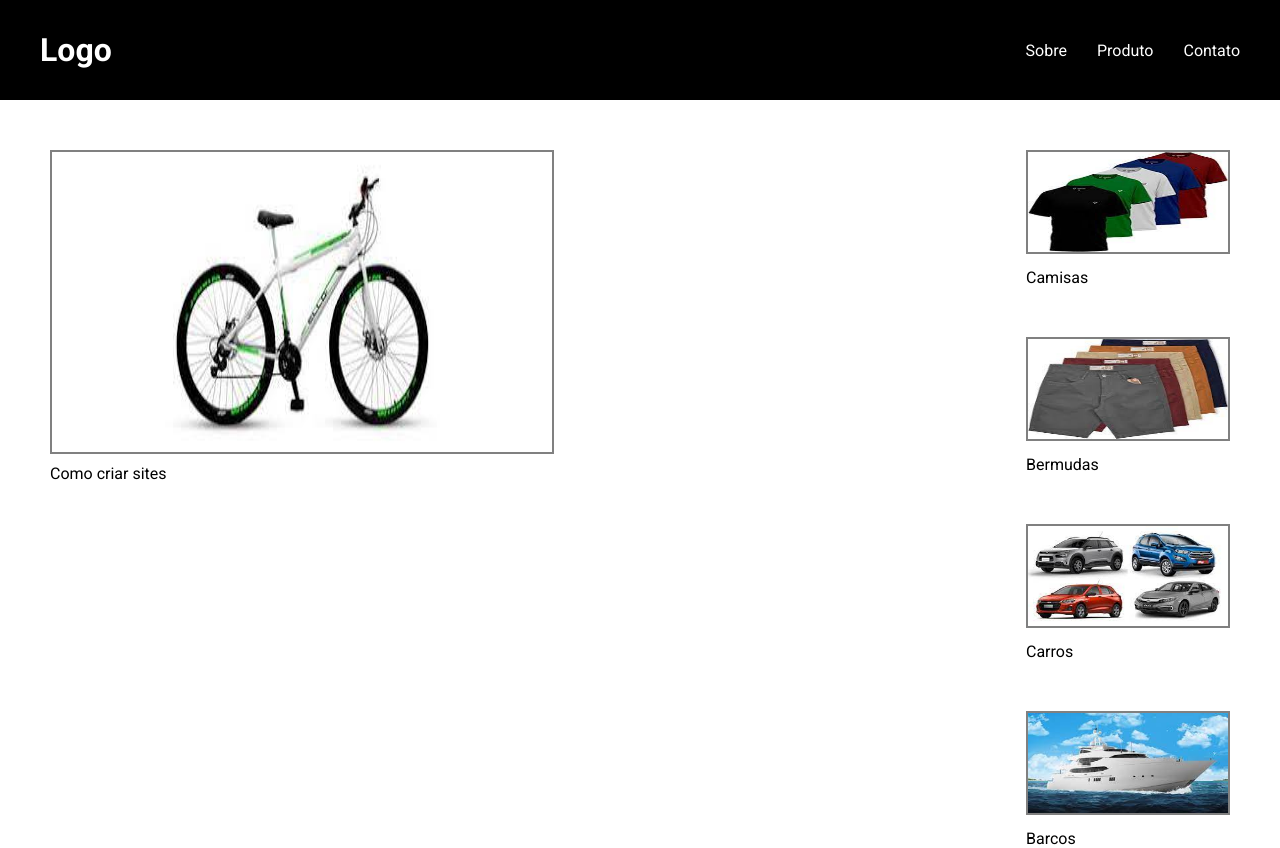
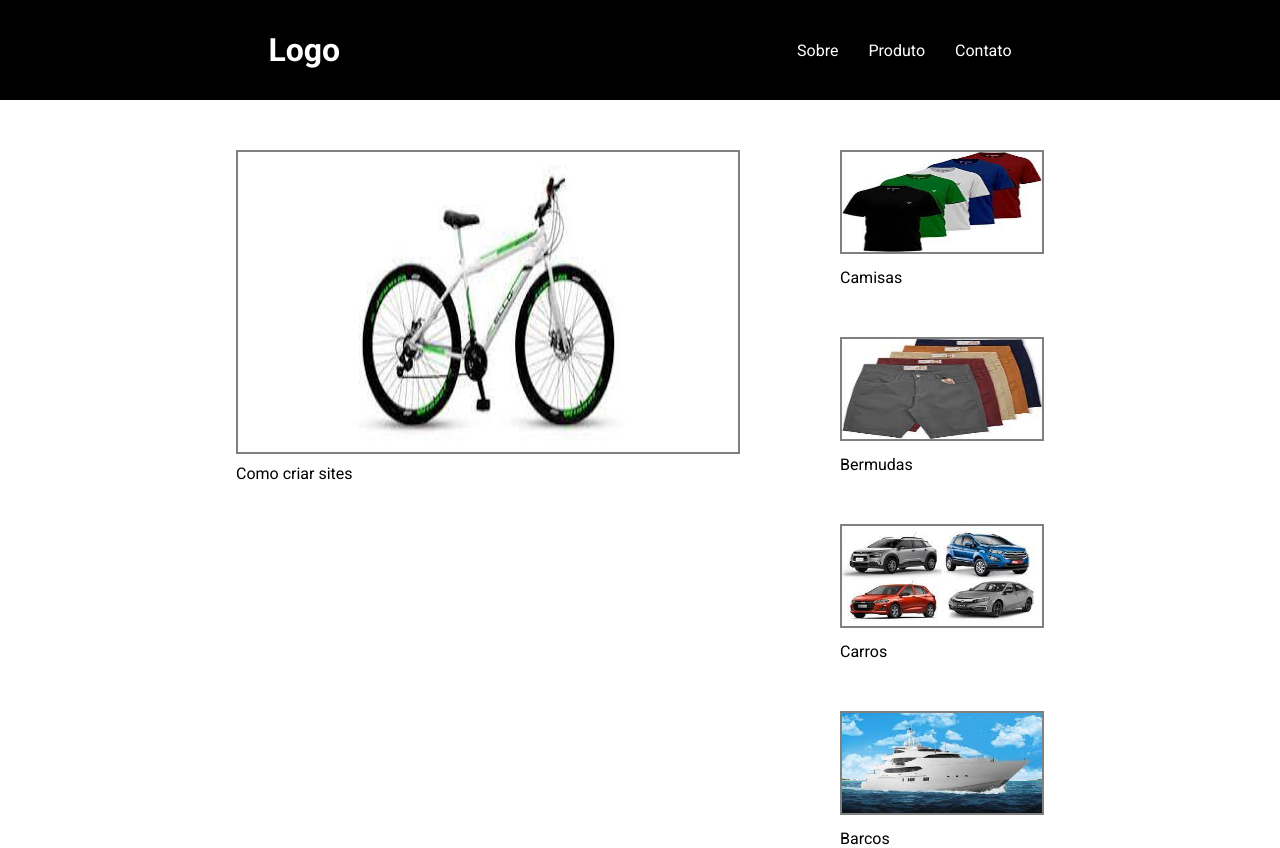
Before and after one commit to Oliveiralucass/vem-ser-html-css, a plain HTML site: page homework3/tela3/index.html in a window 1280 px wide. Drawn offline with Linux system fonts and the light colour scheme.

Commit message:
Corrigido homework 3 - tela 3

```diff
--- a/homework3/tela3/style.css
+++ b/homework3/tela3/style.css
@@ -10,7 +10,7 @@ a{
 }
 header{
     display: flex;
-    justify-content: space-between;
+    justify-content: space-around;
     align-items: center;
     height: 100px;
     padding:0 40px;
@@ -24,7 +24,7 @@ ul{
 }
 .container{
     display: flex;
-    justify-content: space-between;
+    justify-content: center;
     flex-wrap: wrap;
 }
 .layout{
```
